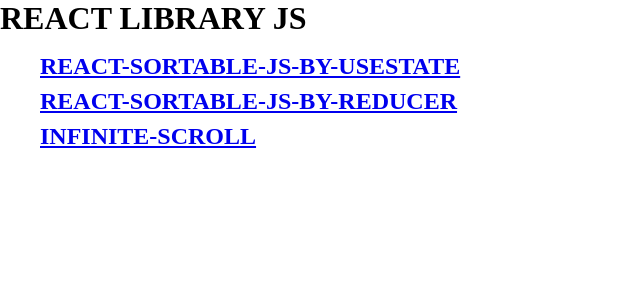
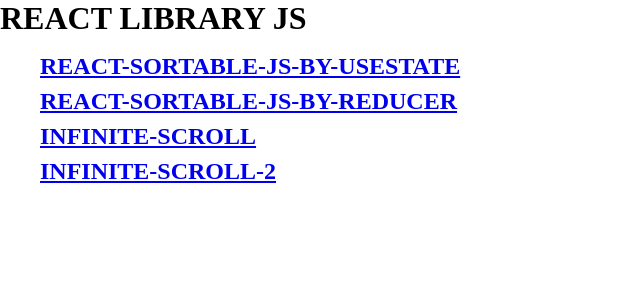
Before and after one commit to yeonhwakim/playground-react, a React (Create React App) app: page / in a window 1280 px wide. Shown: the top 300 px of the page, without its empty margins (0-640 px from the left). Built offline with nearby package versions, Linux system fonts and the light colour scheme.

Commit message:
feat: Set infinite-scroll-2 router.

```diff
--- a/src/components/Navbar.jsx
+++ b/src/components/Navbar.jsx
@@ -13,6 +13,10 @@
   {
     title: "INFINITE-SCROLL",
     path: "/infinite-scroll",
+  },
+  {
+    title: "INFINITE-SCROLL-2",
+    path: "/infinite-scroll/2",
   },
 ];
 
--- a/src/index.js
+++ b/src/index.js
@@ -8,6 +8,7 @@
 import ReactSortableJSByUseSatus from "./components/react-sortable-js/ReactSortableJSByUseSatus";
 import ReactSortableJSByReducer from "./components/react-sortable-js/ReactSortableJSByReducer";
 import InfiniteScroll from "./components/infinite-scroll/InfiniteScroll";
+import InfiniteScroll2 from "./components/infinite-scroll/InfiniteScroll2";
 
 const router = createBrowserRouter([
   {
@@ -26,7 +27,10 @@
       {
         path: "infinite-scroll",
         errorElement: <Error />,
-        children: [{ path: "", element: <InfiniteScroll /> }],
+        children: [
+          { path: "", element: <InfiniteScroll /> },
+          { path: "2", element: <InfiniteScroll2 /> },
+        ],
       },
     ],
   },
```
